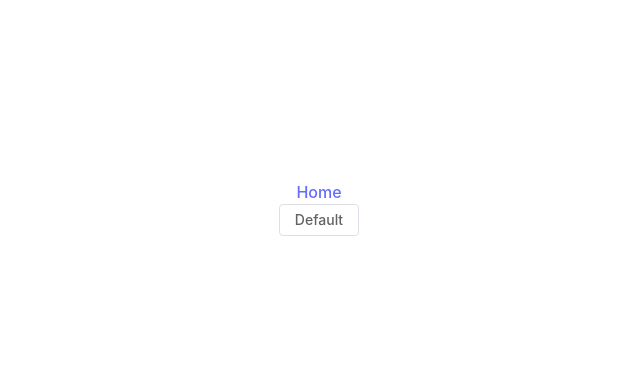
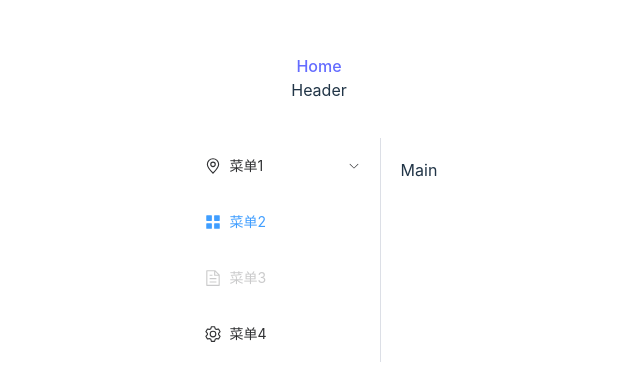
Before and after one commit to MiniNec/vue-demo, a Vue app: page / in a window 1280 px wide. Shown: the part 192-572 px from the top of the page, without its empty margins (321-961 px from the left). Built offline with nearby package versions, Linux system fonts and the light colour scheme.

Commit message:
2 files modified

```diff
--- a/src/App.vue
+++ b/src/App.vue
@@ -5,8 +5,8 @@ import { RouterLink, RouterView } from 'vue-router';
 <template>
   <div>
     <RouterLink to="/">Home</RouterLink>
+    <RouterView />
   </div>
-  <RouterView />
 </template>
 
 <style scoped></style>
--- a/src/views/Index.vue
+++ b/src/views/Index.vue
@@ -1,9 +1,64 @@
-<script setup lang="ts"></script>
+<script setup lang="ts">
+import {
+  Document,
+  Menu as IconMenu,
+  Location,
+  Setting,
+} from '@element-plus/icons-vue';
+
+const handleOpen = (key: string, keyPath: string[]) => {
+  console.log(key, keyPath);
+};
+const handleClose = (key: string, keyPath: string[]) => {
+  console.log(key, keyPath);
+};
+</script>
 
 <template>
-  <div>
-    <el-button>Default</el-button>
-  </div>
+  <el-container>
+    <el-header>Header</el-header>
+    <el-container>
+      <el-aside width="200px">
+        <el-menu
+          default-active="2"
+          class="el-menu-vertical-demo"
+          @open="handleOpen"
+          @close="handleClose"
+        >
+          <el-sub-menu index="1">
+            <template #title>
+              <el-icon><location /></el-icon>
+              <span>菜单1</span>
+            </template>
+            <el-menu-item-group title="组1">
+              <el-menu-item index="1-1">子菜单1-1</el-menu-item>
+              <el-menu-item index="1-2">子菜单1-2</el-menu-item>
+            </el-menu-item-group>
+            <el-menu-item-group title="组2">
+              <el-menu-item index="1-3">子菜单1-3</el-menu-item>
+            </el-menu-item-group>
+            <el-sub-menu index="1-4">
+              <template #title>子菜单1-4</template>
+              <el-menu-item index="1-4-1">子菜单1-4-1</el-menu-item>
+            </el-sub-menu>
+          </el-sub-menu>
+          <el-menu-item index="2">
+            <el-icon><icon-menu /></el-icon>
+            <span>菜单2</span>
+          </el-menu-item>
+          <el-menu-item index="3" disabled>
+            <el-icon><document /></el-icon>
+            <span>菜单3</span>
+          </el-menu-item>
+          <el-menu-item index="4">
+            <el-icon><setting /></el-icon>
+            <span>菜单4</span>
+          </el-menu-item>
+        </el-menu>
+      </el-aside>
+      <el-main>Main</el-main>
+    </el-container>
+  </el-container>
 </template>
 
 <style scoped></style>
```
